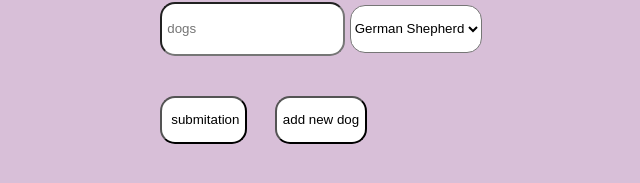
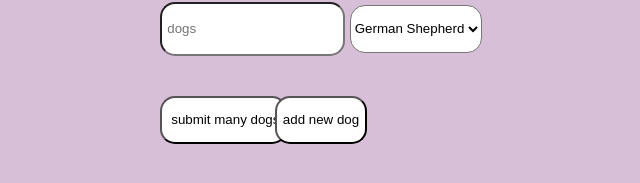
Before and after one commit to noasho/Params-And-Form, a website: page public/addManyDogs.html in a window 1280 px wide. Shown: the part 127-310 px from the top of the page, without its empty margins (319-959 px from the left). Drawn offline with Linux system fonts and the light colour scheme.

Commit message:
changed submit

```diff
--- a/public/addManyDogs.html
+++ b/public/addManyDogs.html
@@ -29,7 +29,7 @@
         <option value="Bulldog">Bulldog</option>
       </select>
     </div>
-    <input type="submit" value="submitation" />
+    <input type="submit" value="submit many dogs" />
   </form>
   <button id="addorbutton" onclick="add()">add new dog</button>
 </body>
```
Also changed, not shown: public/addDog.html (+1 -1 lines).
